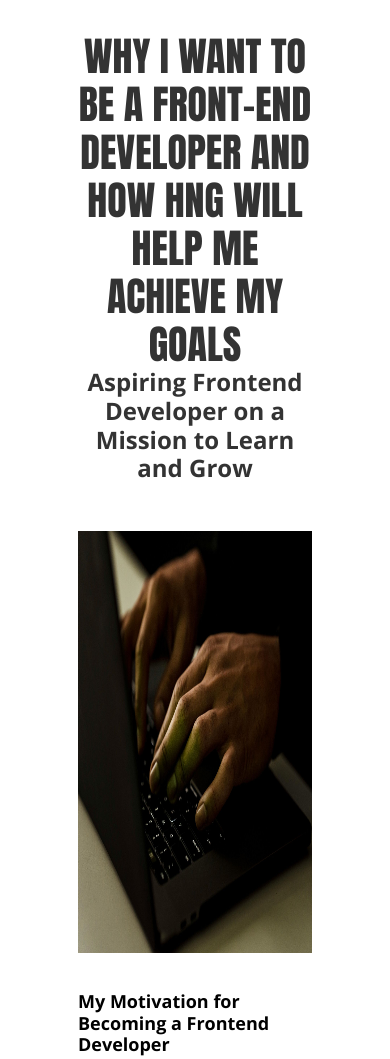
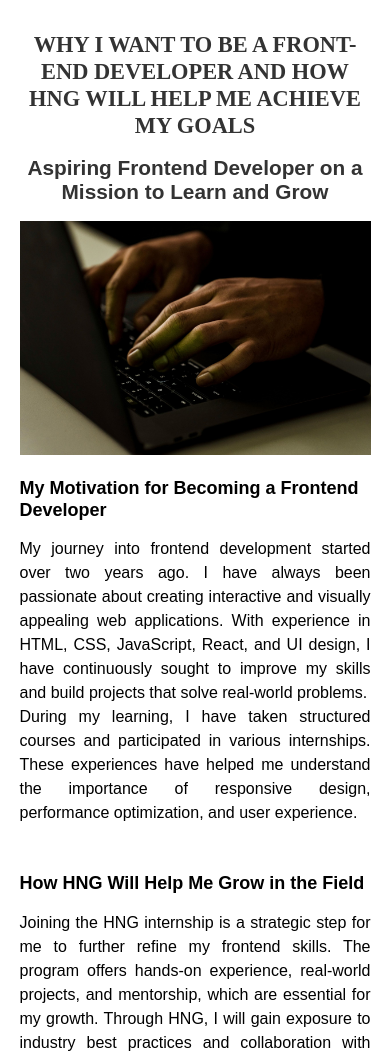
Before and after one commit to graphgeo02/Blog-post, a plain HTML site: page index.html in a window 390 px wide. Shown: the top 1059 px of the page. Drawn offline with nearby package versions, Linux system fonts and the light colour scheme; a web font is replaced by a local one.

Commit message:
css change

```diff
--- a/index.css
+++ b/index.css
@@ -8,7 +8,7 @@
 body {
     max-width: 100%;
     line-height: 1.5;
-    font-family:  'Open sans';
+    font-family: 'Open-sans',  Arial, Helvetica, sans-serif;
 }
 
 main{
@@ -21,21 +21,22 @@
 }
 
 .title{
-    /* font-family: 'Franklin Gothic Bold'; */
-    font-family: 'impact';
+    font-family: 'Franklin Gothic Bold';
+    /* font-family: 'impact'; */
     text-transform: uppercase;
-   font-size: 40px;
+   font-size: 2rem;
     font-weight: bold;
     text-align: center;
     line-height: 1.2;
+    margin-bottom: 1rem;
 
 }
 
 .sub-title{
     text-align: center;
-    font-size: 24px;
+    font-size: 1.5rem;
     font-weight: bold;
-    margin-bottom: 3rem;
+    margin-bottom: 2rem;
     line-height: 1.2;
 }
 
@@ -55,7 +56,7 @@
 }
 
 h3{
-    font-size: 18px;
+    font-size: 1.125rem;
     font-weight: bold;
     margin-bottom: 1rem;
     line-height: 1.2;
@@ -68,3 +69,39 @@
     color: #007bff;
     text-decoration: none;
 }
+
+
+@media screen and (max-width: 800px){
+.title{
+    font-size: 1.5rem ;
+}
+img{
+    margin-top: -1rem;
+    height: 40vh;
+}
+main{
+    max-width: 80%;
+
+  }
+  .img-container{
+   margin-bottom: -1rem;
+
+    }
+
+}
+
+@media screen and (max-width: 400px){
+.title{
+    font-size: 1.4rem ;
+}
+.sub-title{
+    font-size: 1.3rem;
+}
+img{
+    height: auto;
+}
+main{
+    max-width: 90%;
+
+  }
+}
```
